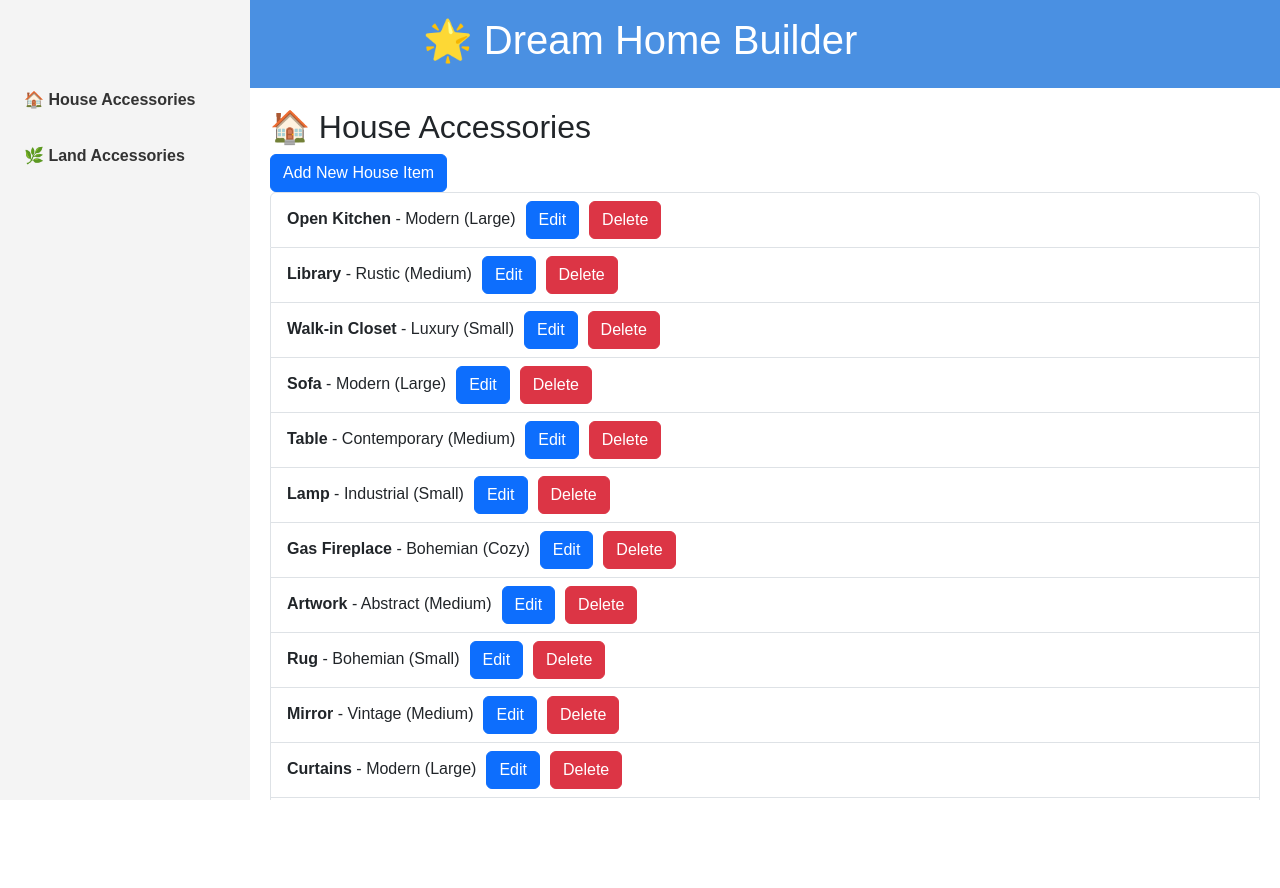
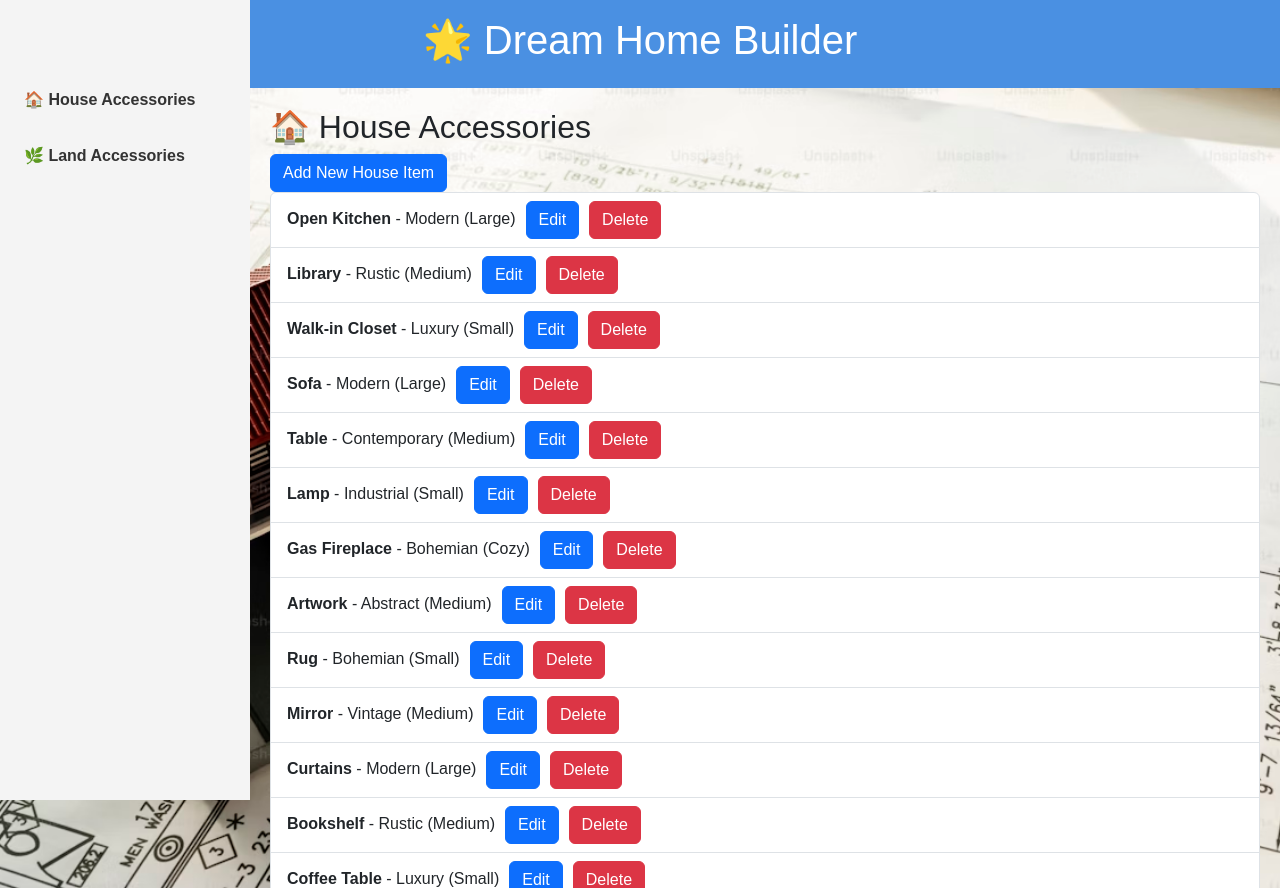
Before and after one commit to cochav4884/Dream-Home-App, a React (Vite) app in the folder dream-home-app/: page / in a window 1280 px wide. Before the commit the page ends 800 px from the top, so only its background shows below. Built offline with nearby package versions, Linux system fonts and the light colour scheme; data requests are answered from the project's data file.

Commit message:
added background image successfully!

```diff
--- a/dream-home-app/src/Components/App.tsx
+++ b/dream-home-app/src/Components/App.tsx
@@ -7,8 +7,13 @@ import { Button } from "react-bootstrap";
 import "../Styles/App.css";
 import "../Styles/Form.css";
 import "bootstrap/dist/css/bootstrap.min.css";
+import bg from "../assets/houseBluePrint 2.jpg";  // Import the background image
+import type { Accessory, Category } from "../types";
 
-import type { Accessory, Category } from "../types";
+// Extending CSSProperties to allow custom properties like "--bg-image"
+interface CSSPropertiesWithCustomVars extends React.CSSProperties {
+  '--bg-image'?: string;
+}
 
 const App: React.FC = () => {
   const [houseList, setHouseList] = useState<Accessory[]>([]);
@@ -55,7 +60,8 @@ const App: React.FC = () => {
 
   const deleteItem = (id: number) => {
     const setList = activeList === "house" ? setHouseList : setLandList;
-    const endpoint = activeList === "house" ? "houseAccessories" : "landAccessories";
+    const endpoint =
+      activeList === "house" ? "houseAccessories" : "landAccessories";
 
     setList((prevList) => prevList.filter((item) => item.id !== id));
 
@@ -65,10 +71,13 @@ const App: React.FC = () => {
   };
 
   const saveAccessory = (newItem: Accessory) => {
-    const listType = formType === "house" ? "houseAccessories" : "landAccessories";
+    const listType =
+      formType === "house" ? "houseAccessories" : "landAccessories";
     const setList = formType === "house" ? setHouseList : setLandList;
 
-    const existing = (formType === "house" ? houseList : landList).some((item) => item.id === newItem.id);
+    const existing = (formType === "house" ? houseList : landList).some(
+      (item) => item.id === newItem.id
+    );
     const method = existing ? "PUT" : "POST";
     const url = existing
       ? `http://localhost:3001/${listType}/${newItem.id}`
@@ -83,7 +92,9 @@ const App: React.FC = () => {
       .then((savedItem) => {
         setList((prevList) =>
           existing
-            ? prevList.map((item) => (item.id === savedItem.id ? savedItem : item))
+            ? prevList.map((item) =>
+                item.id === savedItem.id ? savedItem : item
+              )
             : [...prevList, savedItem]
         );
       })
@@ -100,12 +111,19 @@ const App: React.FC = () => {
   const accessories = activeList === "house" ? houseList : landList;
 
   return (
-    <div className="app-container">
+    <div
+      className="app-container with-bg"
+      style={{ '--bg-image': `url(${bg})` } as CSSPropertiesWithCustomVars} // Type assertion here
+    >
       <Header />
       <div className="main-layout">
         <Sidebar onSelectCategory={handleSelectCategory} />
         <main className="content">
-        <h2>{activeList === "house" ? "🏠 House Accessories" : "🌿 Land Accessories"}</h2>
+          <h2>
+            {activeList === "house"
+              ? "🏠 House Accessories"
+              : "🌿 Land Accessories"}
+          </h2>
 
           <div className="button-container">
             <Button variant="primary" onClick={addNewItem}>
@@ -130,7 +148,6 @@ const App: React.FC = () => {
         </div>
       )}
     </div>
-
   );
 };
 
--- a/dream-home-app/src/Styles/App.css
+++ b/dream-home-app/src/Styles/App.css
@@ -2,10 +2,15 @@
 
 /* Allow app to use full height */
 .app-container {
-  display: flex;
-  flex-direction: column;
-  height: 100vh;
-  overflow: hidden; /* prevents scrolling on the whole page */
+  background-size: cover;
+  background-position: center;
+  background-repeat: no-repeat;
+  min-height: 100vh;
+}
+
+/* If using CSS variables */
+.app-container.with-bg {
+  background-image: var(--bg-image);  /* Here we use the CSS variable */
 }
 
 .main-layout {
--- a/dream-home-app/src/main.tsx
+++ b/dream-home-app/src/main.tsx
@@ -4,7 +4,6 @@ import 'bootstrap/dist/css/bootstrap.min.css'; // Import Bootstrap's pre-built C
 import './index.css'; // Import your custom styles for the application
 import './Styles/Form.css'
 import './Components/Sidebar/Sidebar.module.css'
-
 import { createRoot } from 'react-dom/client'; // Import createRoot from ReactDOM to render the app in a modern way
 
 const root = createRoot(document.getElementById('root')!); // Get the root DOM element and ensure it's available, with non-null assertion (!)
```
Lines whose indentation alone changed are shown as unchanged.
